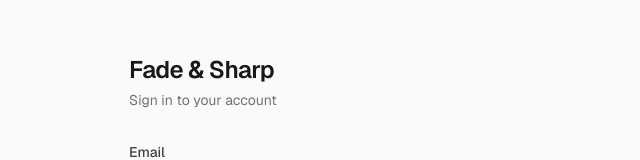
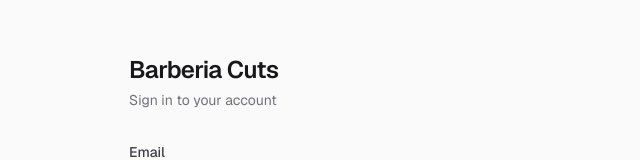
Before and after one commit to rodgersBRY/booking-platform, a Next.js app in the folder web/: page /login in a window 1280 px wide. Shown: the part 202-362 px from the top of the page, without its empty margins (319-959 px from the left). Built offline with nearby package versions, Linux system fonts and the light colour scheme; no server answers.

Commit message:
CONFIG: rename barbershop to Barberia Cuts

```diff
--- a/web/src/app/book/page.tsx
+++ b/web/src/app/book/page.tsx
@@ -64,7 +64,7 @@ export default async function BookPage() {
             className="text-lg font-bold tracking-wide"
             style={{ color: "var(--navy)" }}
           >
-            Fade &amp; Sharp
+            Barberia Cuts
           </span>
         </div>
         <h1 className="text-2xl font-bold" style={{ color: "var(--navy)" }}>
--- a/web/src/app/console/page.tsx
+++ b/web/src/app/console/page.tsx
@@ -2,7 +2,7 @@ import { requireRole } from "@/lib/auth";
 import ConsoleHeader from "@/components/console/ConsoleHeader";
 import ConsoleBoard from "@/components/console/ConsoleBoard";
 
-export const metadata = { title: "Reception — Fade & Sharp" };
+export const metadata = { title: "Reception — Barberia Cuts" };
 
 export default async function ConsolePage() {
   // Role gate — redirects to /login or role home if unauthorized.
--- a/web/src/app/dashboard/page.tsx
+++ b/web/src/app/dashboard/page.tsx
@@ -2,7 +2,7 @@ import { requireRole } from "@/lib/auth";
 import { signOut } from "@/app/login/actions";
 import { DashboardBoard } from "@/components/dashboard/DashboardBoard";
 
-export const metadata = { title: "Owner dashboard — Fade & Sharp" };
+export const metadata = { title: "Owner dashboard — Barberia Cuts" };
 
 export default async function DashboardPage() {
   const staff = await requireRole("owner");
--- a/web/src/app/login/page.tsx
+++ b/web/src/app/login/page.tsx
@@ -2,7 +2,7 @@ import { redirect } from "next/navigation";
 import { getCurrentStaff, roleHome } from "@/lib/auth";
 import LoginForm from "./LoginForm";
 
-export const metadata = { title: "Sign in — Fade & Sharp" };
+export const metadata = { title: "Sign in — Barberia Cuts" };
 
 export default async function LoginPage() {
   // Already signed in? Go home.
@@ -14,7 +14,7 @@ export default async function LoginPage() {
       <div className="w-full max-w-sm">
         <div className="mb-8">
           <h1 className="text-2xl font-semibold text-zinc-900 tracking-tight">
-            Fade &amp; Sharp
+            Barberia Cuts
           </h1>
           <p className="mt-1 text-sm text-zinc-500">Sign in to your account</p>
         </div>
--- a/web/src/app/me/page.tsx
+++ b/web/src/app/me/page.tsx
@@ -2,7 +2,7 @@ import { requireRole } from "@/lib/auth";
 import { signOut } from "@/app/login/actions";
 import MyDayBoard from "@/components/me/MyDayBoard";
 
-export const metadata = { title: "My day — Fade & Sharp" };
+export const metadata = { title: "My day — Barberia Cuts" };
 
 export default async function MePage() {
   const staff = await requireRole("owner", "barber");
```
